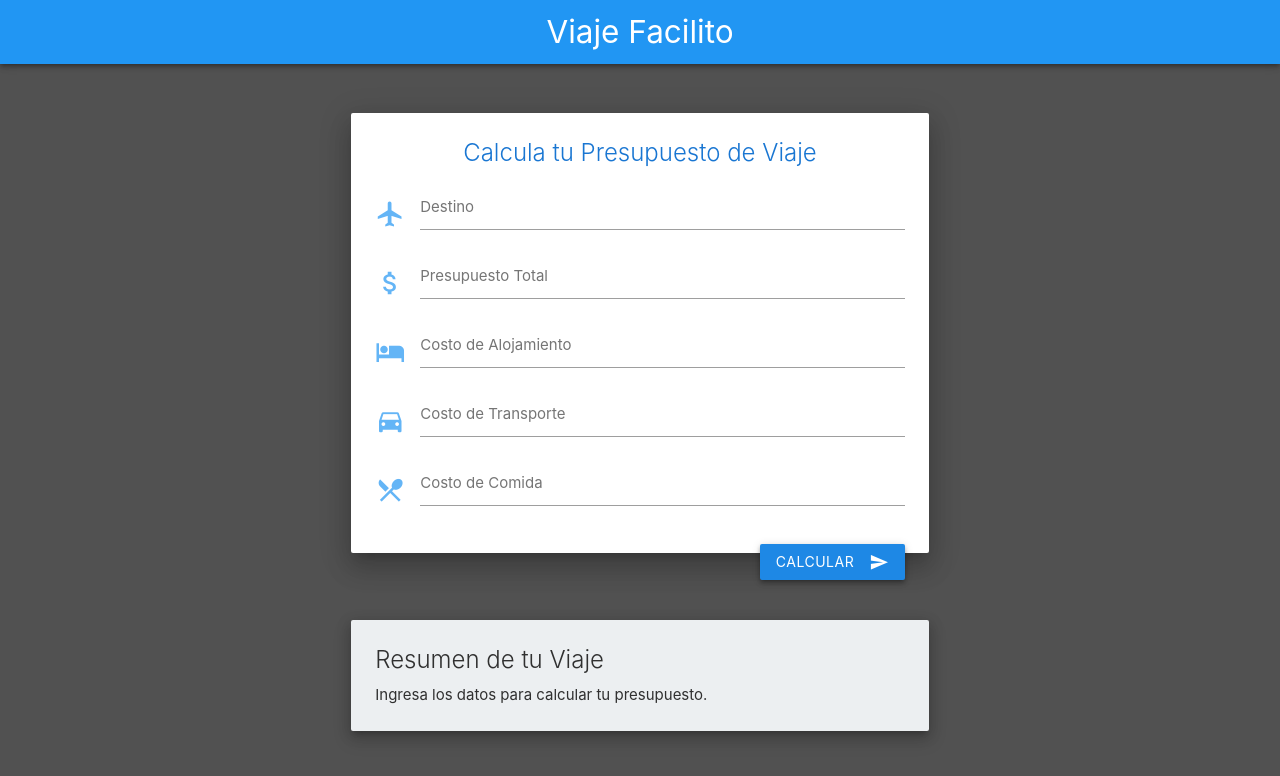
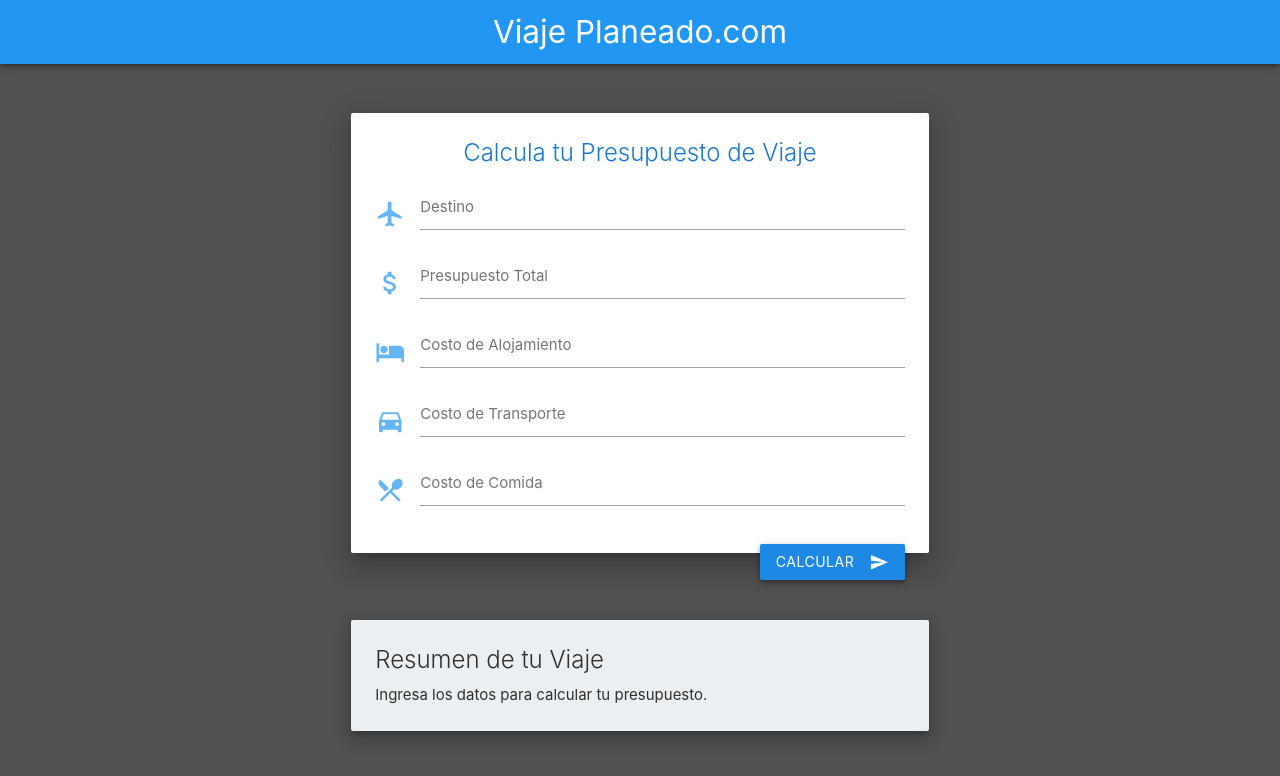
Before and after one commit to luiskarlost25/Plandeviaje, a plain HTML site: page index.html in a window 1280 px wide. Drawn offline with nearby package versions, Linux system fonts and the light colour scheme; a script that the page names is missing.

Commit message:
Update index.html

```diff
--- a/index.html
+++ b/index.html
@@ -25,7 +25,7 @@
   <body>
     <nav class="blue z-depth-2">
       <div class="nav-wrapper container">
-        <a href="#" class="brand-logo center">Viaje Facilito</a>
+        <a href="#" class="brand-logo center">Viaje Planeado.com</a>
       </div>
     </nav>
 
```
